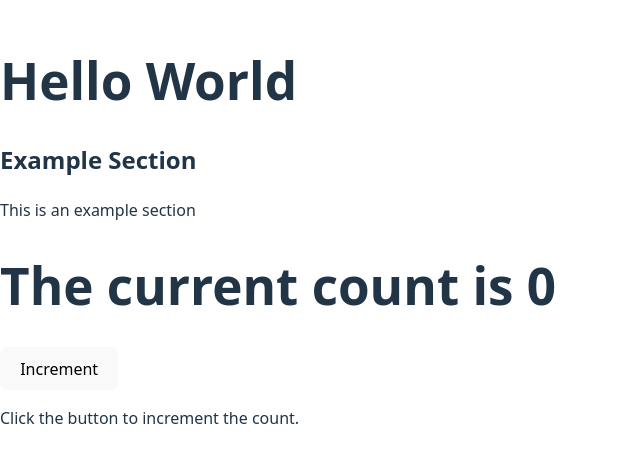
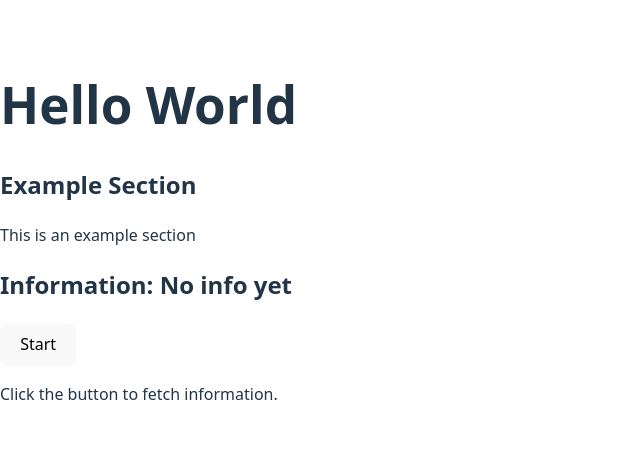
Before and after one commit to LyleW473/ImageClassifierVisualisation, a React (Vite) app in the folder frontend/: page / in a window 1280 px wide. Shown: the part 168-630 px from the top of the page, without its empty margins (0-640 px from the left). Built offline with nearby package versions, Linux system fonts and the light colour scheme.

Commit message:
feat: Connected frontend with the ML API.

```diff
--- a/frontend/src/components/StartButton.tsx
+++ b/frontend/src/components/StartButton.tsx
@@ -1,18 +1,24 @@
-import {useState} from 'react';
+import { useState } from 'react';
+import { callBackendAPI} from '../services/api';
+import type { APIResponse } from '../services/api';
 
 const StartButton = () => {
-    // TODO: This is currently just a counter, but should do something else later on.
 
-    const [count, setCount] = useState<number>(0);
-    const increment = () => setCount(count + 1);
+    const [info, setInfo] = useState<APIResponse | null>(null);
+
+    const handleClick = () => {
+        callBackendAPI()
+            .then(setInfo)
+            .catch(console.error);
+    };
 
     return (
     <>
-        <h1> The current count is {count} </h1>
-        <button onClick={increment}>
-            Increment
+        <h2> Information: {info ? JSON.stringify(info) : "No info yet"} </h2>
+        <button onClick={handleClick}>
+            Start
         </button>
-        <p>Click the button to increment the count.</p>
+        <p>Click the button to fetch information.</p>
     </>
     )
 }
--- /dev/null
+++ b/frontend/src/services/api.ts
@@ -0,0 +1,12 @@
+export type APIResponse = {
+    status: string;
+    message?: string;
+}
+
+export async function callBackendAPI(): Promise<APIResponse> {
+    const response = await fetch("http://localhost:8000/predict")
+    if (!response.ok) {
+        throw new Error(`Error: ${response.statusText}`);
+    }
+    return await response.json();
+}
```
Also changed, not shown: 1 other file (tests, documents, lock files or other folders).
